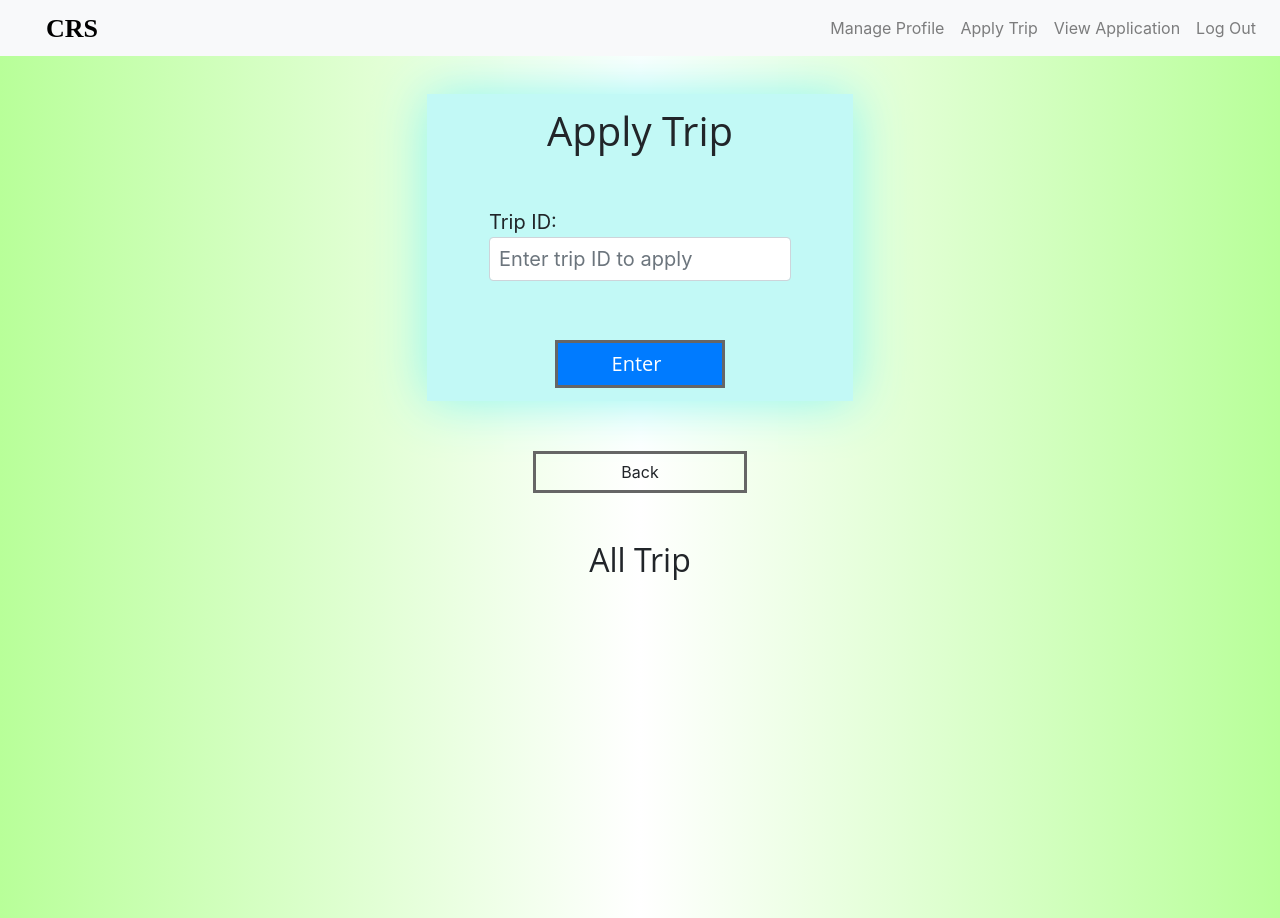
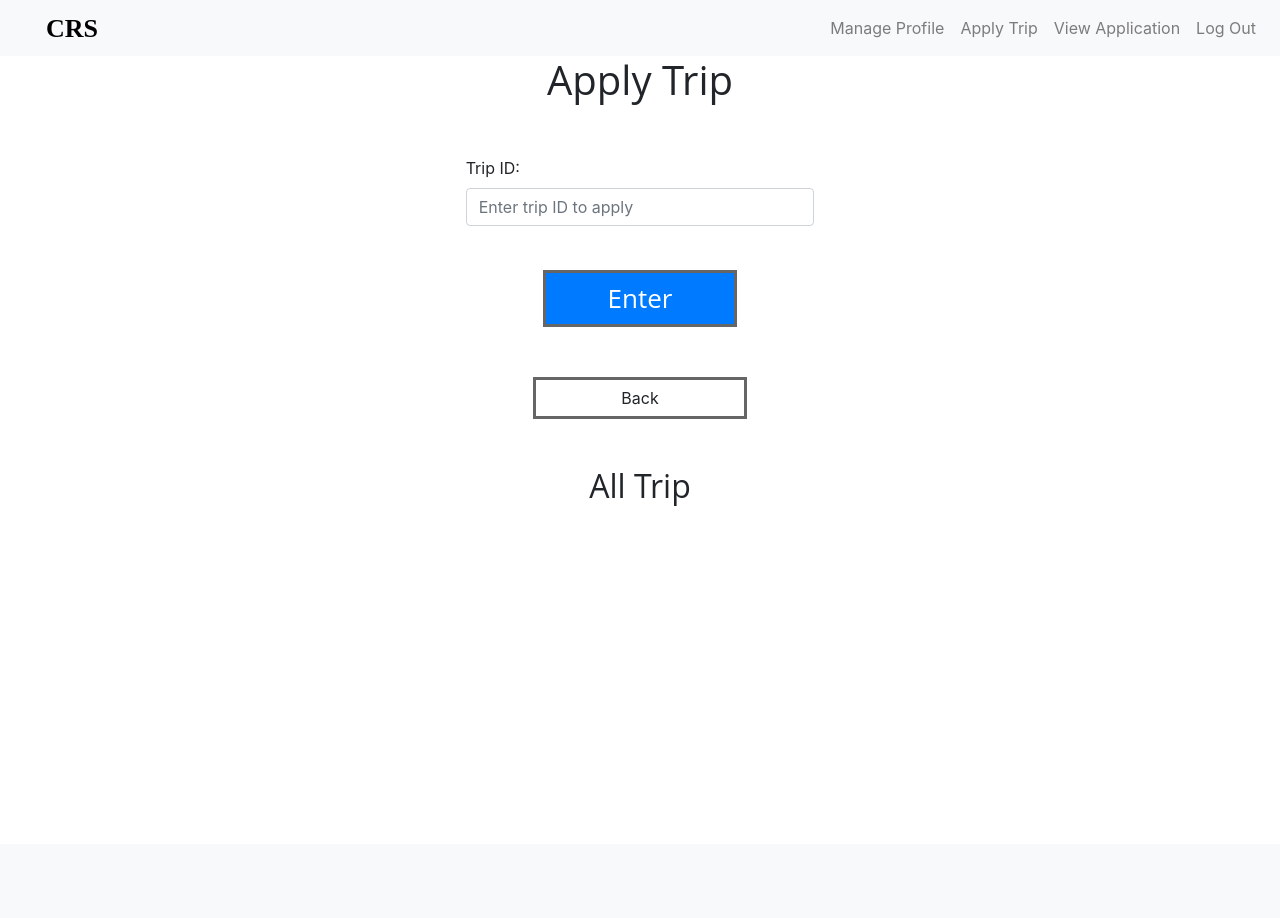
Before and after one commit to Junangan/Project-Lifeline, a PHP site: page /applyTrip.php in a window 1280 px wide. After the commit the page ends 506 px from the top, so only its background shows below. Run offline with PHP 8.4, Linux system fonts and the light colour scheme; data that the repository does not hold is empty.

Commit message:
change some design

```diff
--- a/CSS/style.css
+++ b/CSS/style.css
@@ -3,7 +3,7 @@
   background-image: linear-gradient(to right, #B8FF99,white,#B8FF99);
   display       : grid;
   align-content: center;
-  min-height    : 900px;
+  min-height    : 700px;
 }
 
 .vertical-space {height: 25px;}
@@ -17,7 +17,7 @@
       height: 700px;
 }
 
-#Managerbody , #Volunteerbody,  #OrganizeTripBody, #ApplyTripBody{
+#Managerbody , #Volunteerbody,  #OrganizeTripBody{
   background-color: #B8FF99;
   background-image: linear-gradient(to right, #B8FF99,white,#B8FF99);
 }
@@ -52,16 +52,6 @@
   box-shadow: 0px 0px 50px #8EF6F0;
 }
 
-#ApplyTripForm{
-  margin-top: 3%;
-  padding-left: 3%;
-  padding-right: 3%;
-  padding-top: 1%;
-  padding-bottom: 1%;
-  background-color: #C2F9F6;
-  box-shadow: 0px 0px 50px #8EF6F0;
-}
-
 #manageProfileForm{
   padding-left: 5%;
   padding-right: 5%;
@@ -71,7 +61,7 @@
   box-shadow: 0px 0px 50px #8EF6F0;
 }
 
-.form label, #loginForm label,#manageProfileForm label,#ApplyTripForm label{
+.form label, #loginForm label,#manageProfileForm label{
   font-size: 20px;
   margin: 0px;
 }
@@ -80,13 +70,13 @@
   font-size: 20px;
 }
 
-.form input, #loginForm input,#manageProfileForm input, #ApplyTripForm input{
+.form input, #loginForm input,#manageProfileForm input{
   font-size: 20px;
   padding-left: 3%;
 }
 
 .button{
-  padding-top: 10%;
+  padding-top: 5%;
 }
 
 .button .btn{
--- a/JavaScript/script.js
+++ b/JavaScript/script.js
@@ -196,3 +196,14 @@ function Volunteer_Validate(){
 		return true;
 	}
 }
+
+function apply_Validation(){
+	if(document.getElementById('TripID').value<1){
+		alert('Cannot enter less then 1, please enter again');
+		document.getElementById('TripID').value = "";
+		return false;
+	}
+	else{
+		return true;
+	}
+}
--- a/PHP/AddApplication.php
+++ b/PHP/AddApplication.php
@@ -56,6 +56,7 @@ else{
 		alert('Apply Trip Successfully');
 		window.location.href='../applyTrip.php';
 		</script>";
+
 }
 
 $conn->close();
--- a/Staff/organizetrip.html
+++ b/Staff/organizetrip.html
@@ -28,7 +28,7 @@
 			<div class="col-md-5">
 				<div class="mb-3">
 					<label class="form-label" for="destinationTrip">Destination</label>
-					<input class="form-control" type="text" name="destinationTrip" id="destinationTrip" placeholder="Enter trip duration" required>
+					<input class="form-control" type="text" name="destinationTrip" id="destinationTrip" placeholder="Enter trip destination" required>
 				</div>
 				<div class="mb-3">
 					<label class="form-label" for="description">Description</label>
@@ -49,7 +49,7 @@
 				</div>
 				<div class="mb-3">
 					<label class="form-label" for="tripDuration">Trip Duration(Days)</label>
-					<input type="number" class="form-control" name="tripDuration" min="1" placeholder="Enter minimum trip duration (1 day)" required>
+					<input type="number" class="form-control" name="tripDuration" min="1" placeholder="Enter minimum trip duration (min 1 day)" required>
 				</div>
 				<div class="mb-3">
 					<label class="form-label" for="numVolunteer">Num of Volunteers</label>
--- a/applyTrip.php
+++ b/applyTrip.php
@@ -27,7 +27,7 @@
 			<div class="header">
 				<h1>Apply Trip</h1>
 			</div>
-			<form action="PHP/AddApplication.php" method="Post">
+			<form action="PHP/AddApplication.php" method="Post" onsubmit="return apply_Validation()">
 				<div class="m-4 form-group">
 					<label for="TripID">Trip ID:</label>
 					<input class="form-control" type="number" name="tripID" id="TripID" placeholder="Enter trip ID to apply" required>
--- a/signup.html
+++ b/signup.html
@@ -50,11 +50,11 @@
 							<input class="form-control col-9" type="text" name="Credential" id="VolunteerCredential" placeholder="Enter number">
 						</div>
 					</div>
-					<div class="form-group col-xl-4">
-						<label for="VolunteerBirthday">Date of birth (optional):</label>
+					<div class="form-group col-xl-3 text-truncate" >
+						<label for="VolunteerBirthday" >Date of birth (optional):</label>
 						<input class="form-control" type="date" name="Birthday" id="VolunteerBirthday">
 					</div>
-					<div class="form-group col-xl-2">
+					<div class="form-group col-xl-3" text-truncate>
 						<label for="Volunteergender">Gender (optional):</label>
 						<select class="form-control" name="Gender" id="Volunteergender">
 							<option value="">Select Gender</option>
```
